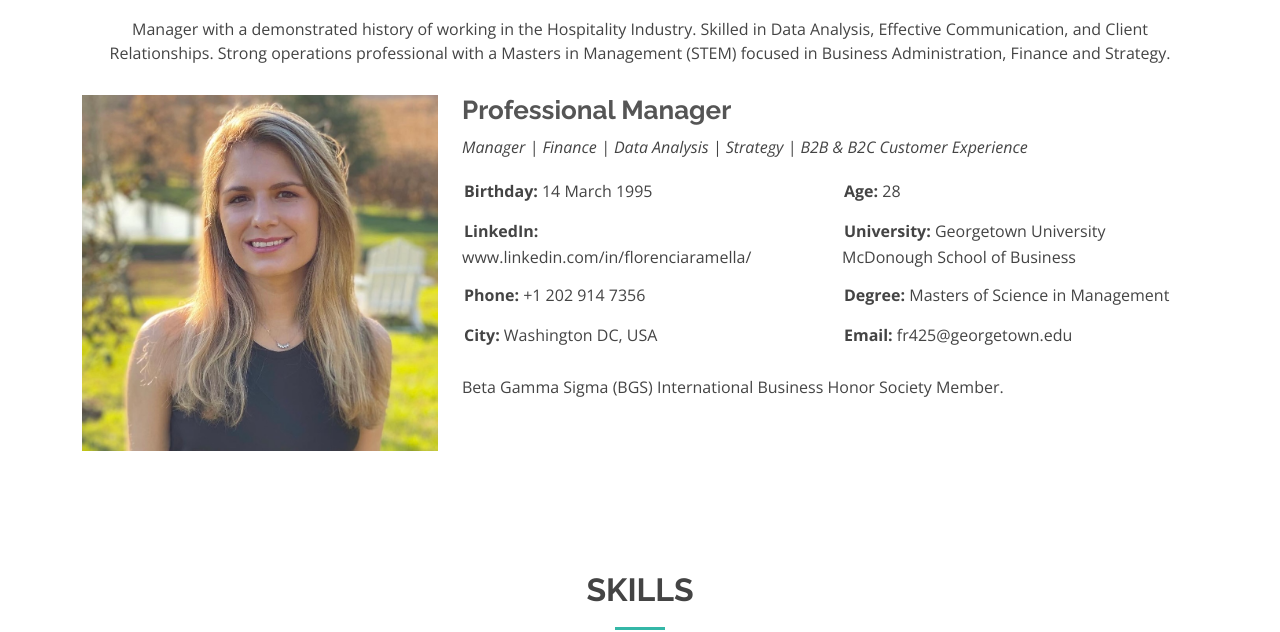
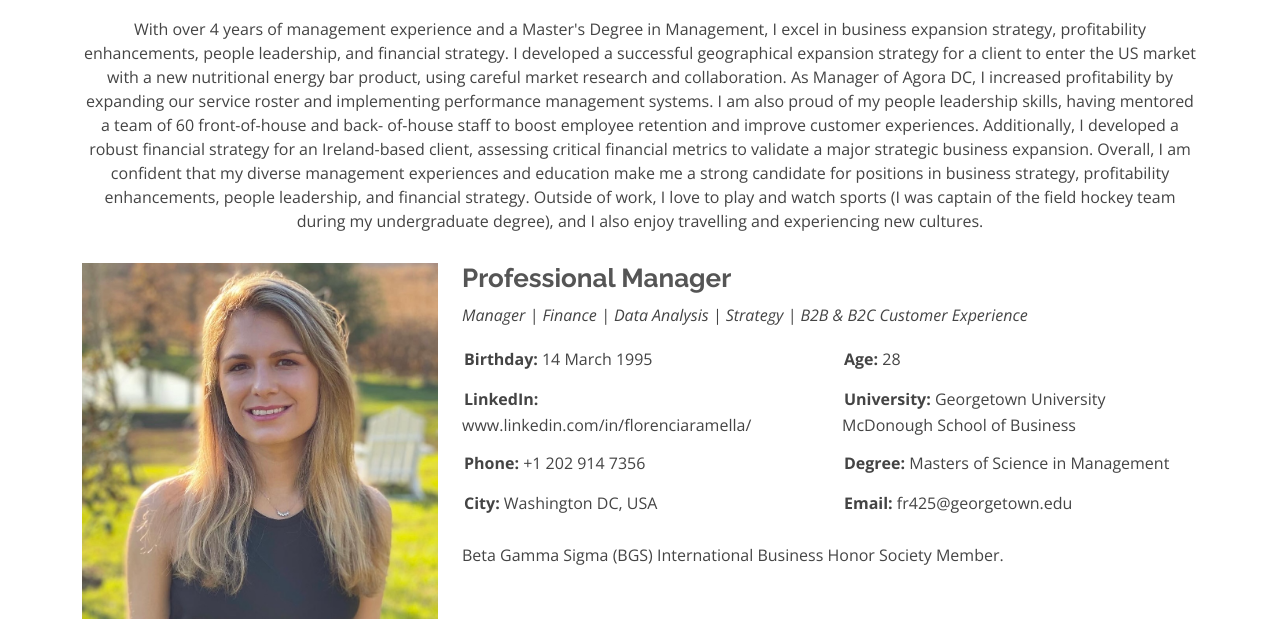
Before and after one commit to fr425/florenciaramella, a plain HTML site: page Kelly/about.html in a window 1280 px wide. Shown: the part 171-803 px from the top of the page. Drawn offline with nearby package versions, Linux system fonts and the light colour scheme.

Commit message:
update about

```diff
--- a/Kelly/about.html
+++ b/Kelly/about.html
@@ -77,7 +77,20 @@
 
         <div class="section-title">
           <h2>About</h2>
-          <p>Manager with a demonstrated history of working in the Hospitality Industry. Skilled in Data Analysis, Effective Communication, and Client Relationships. Strong operations professional with a Masters in Management (STEM) focused in Business Administration, Finance and Strategy.</p>
+          <p>With over 4 years of management experience and a Master's Degree in Management, I excel in
+            business expansion strategy, profitability enhancements, people leadership, and financial strategy. I
+            developed a successful geographical expansion strategy for a client to enter the US market with a new
+            nutritional energy bar product, using careful market research and collaboration. As Manager of Agora
+            DC, I increased profitability by expanding our service roster and implementing performance
+            management systems.
+
+            I am also proud of my people leadership skills, having mentored a team of 60 front-of-house and back-
+            of-house staff to boost employee retention and improve customer experiences. Additionally, I developed a robust financial strategy for an Ireland-based client, assessing critical financial metrics to
+            validate a major strategic business expansion. Overall, I am confident that my diverse management
+            experiences and education make me a strong candidate for positions in business strategy, profitability
+            enhancements, people leadership, and financial strategy.
+            Outside of work, I love to play and watch sports (I was captain of the field hockey team during my
+            undergraduate degree), and I also enjoy travelling and experiencing new cultures.</p>
         </div>
 
         <div class="row">
```
